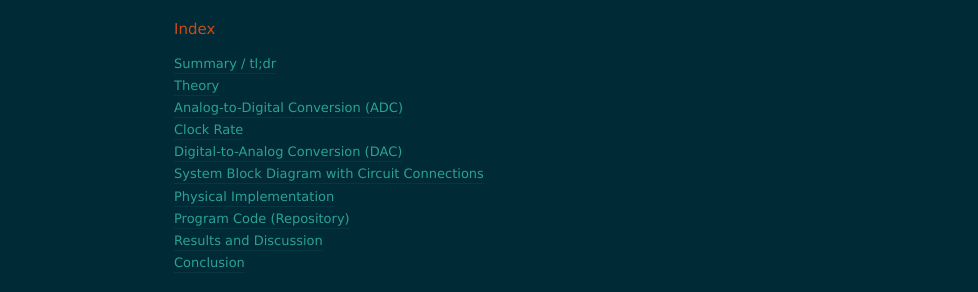
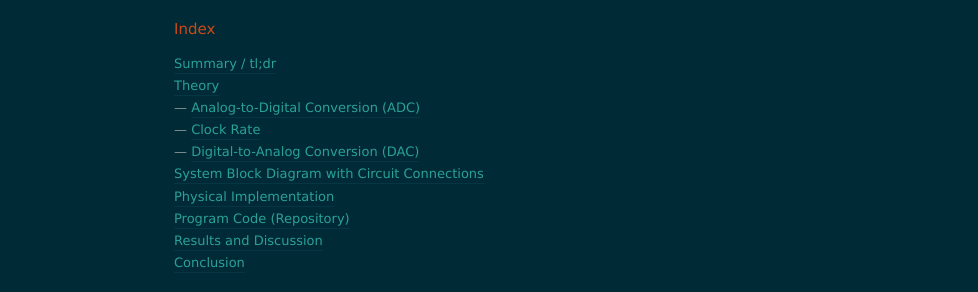
Before and after one commit to nolanschan/nolanschan.github.io, a Jekyll site: the page built from projects/adcdac/index.markdown, in a window 1280 px wide and 900 px high. Shown: the part 390-682 px from the top of the window, without its empty margins (66-1044 px from the left). Built offline with Jekyll 4.4.1, drawn with Linux system fonts in a browser that asks for light colours; nearby versions of some CDN libraries; formulas are drawn with MathJax 3.

```diff
--- a/projects/adcdac/index.markdown
+++ b/projects/adcdac/index.markdown
@@ -14,9 +14,9 @@ The purpose of this lab experiment is to understand the principals of analog-to-
 
 [Summary / tl;dr](#summary--tldr) <br>
 [Theory](#theory) <br>
-  [Analog-to-Digital Conversion (ADC)](#analog-to-digital-conversion-adc) <br>
-  [Clock Rate](#clock-rate) <br>
-  [Digital-to-Analog Conversion (DAC)](#digital-to-analog-conversion-dac) <br>
+— [Analog-to-Digital Conversion (ADC)](#analog-to-digital-conversion-adc) <br>
+— [Clock Rate](#clock-rate) <br>
+— [Digital-to-Analog Conversion (DAC)](#digital-to-analog-conversion-dac) <br>
 [System Block Diagram with Circuit Connections](#system-block-diagram-with-circuit-connections) <br>
 [Physical Implementation](#physical-implementation) <br>
 [Program Code (Repository)](https://github.com/nolanschan/Arduino-ADC-DAC) <br>
```
